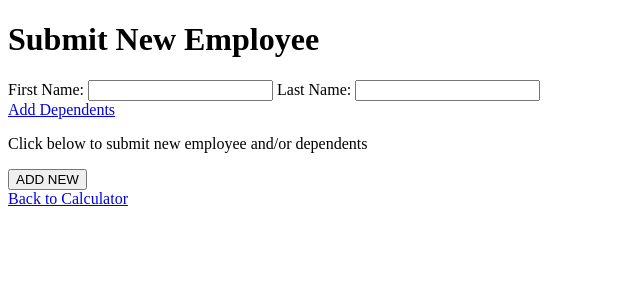
After one commit to sadieshirts/sadieshirts.github.io, a PHP site: page /newEmployee.php in a window 1280 px wide. The commit adds this page. Shown: the top 300 px of the page, without its empty margins (0-640 px from the left). Run offline with PHP 8.4, Linux system fonts and the light colour scheme.

Commit message:
Adding new Employee form

```diff
--- a/public/index.php
+++ b/public/index.php
@@ -9,7 +9,7 @@
           <h1 id="titleText"> Employee Benefits Calculator </h1>
     </header>
 
-    <form> <!-- method = "POST" action="handler.php" -->
+    <form method="POST" action="handler.php"> <!-- method = "POST" action="handler.php" -->
       <label for="em_id">Employee ID:</label>
       <input type="number" name="em_id">
 
--- /dev/null
+++ b/public/newEmployee.php
@@ -0,0 +1,46 @@
+<?php session_start(); ?>
+<!DOCTYPE html>
+<html>
+  <head>
+    <title>Benefits Calculator</title>
+    <script type="text/javascript">
+        function addFields()
+        {
+          var div1 = document.createElement('div');
+          // Get template data
+          div1.innerHTML = document.getElementById('newlinktpl').innerHTML;
+          // append to our form, so that template data
+          //become part of form
+          document.getElementById('container').appendChild(div1);
+        }
+  </script>
+  </head>
+  <body>
+    <header>
+          <h1 id="titleText"> Submit New Employee </h1>
+    </header>
+
+    <form> <!-- method = "POST" action="handler.php" -->
+
+      <label for="firstname">First Name:</label>
+      <input type="text" name="firstname" maxlength="50">
+      <label for="lastname">Last Name:</label>
+      <input type="text" name="lastname" maxlength="50">
+
+      <section>
+        <a href="#" onclick="addFields()">Add Dependents</a>
+        <div id="container"/>
+      </section>
+
+      <section>
+        <p>Click below to submit new employee and/or dependents</p>
+        <input id="button" type="submit" name="submit" value="ADD NEW">
+      </section>
+    </form>
+
+    <section>
+        <a href="index.php" id="pageLink">Back to Calculator</a><br>
+    </section>
+
+  </body>
+</html>
```
